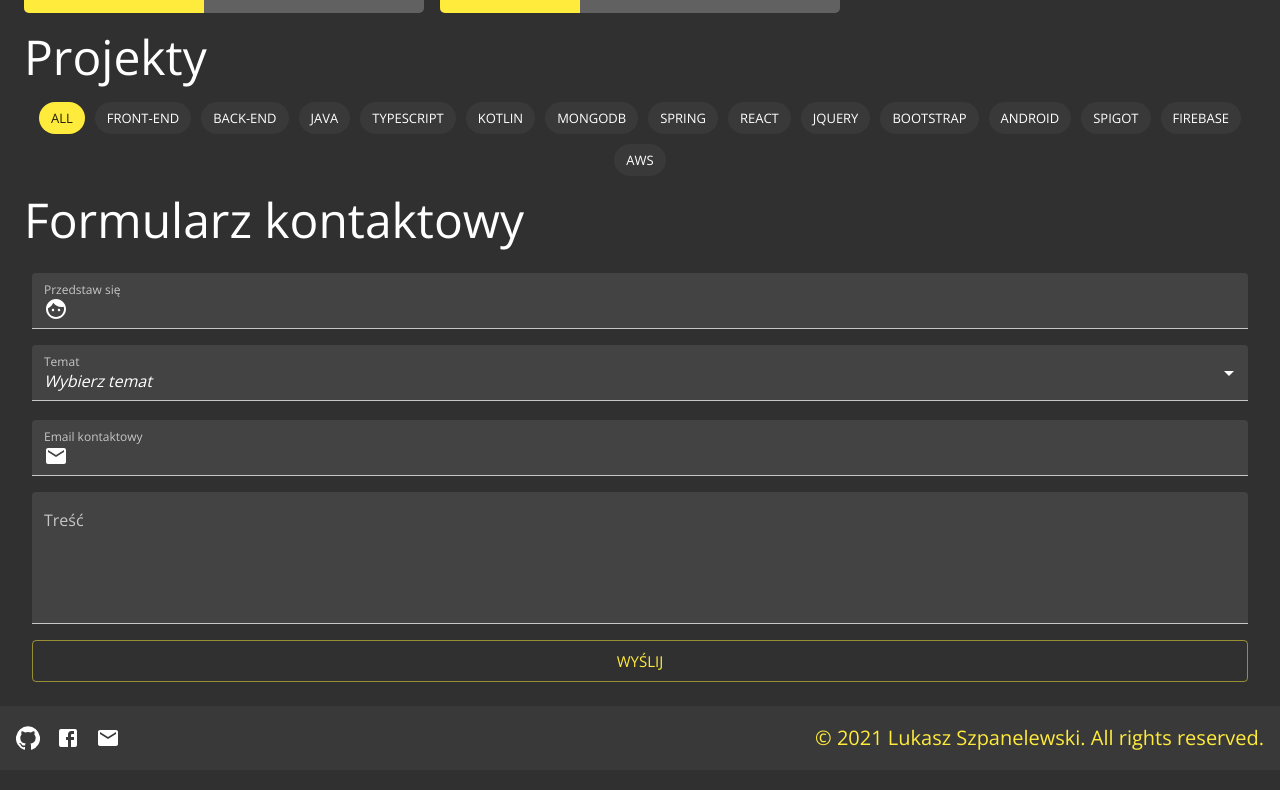
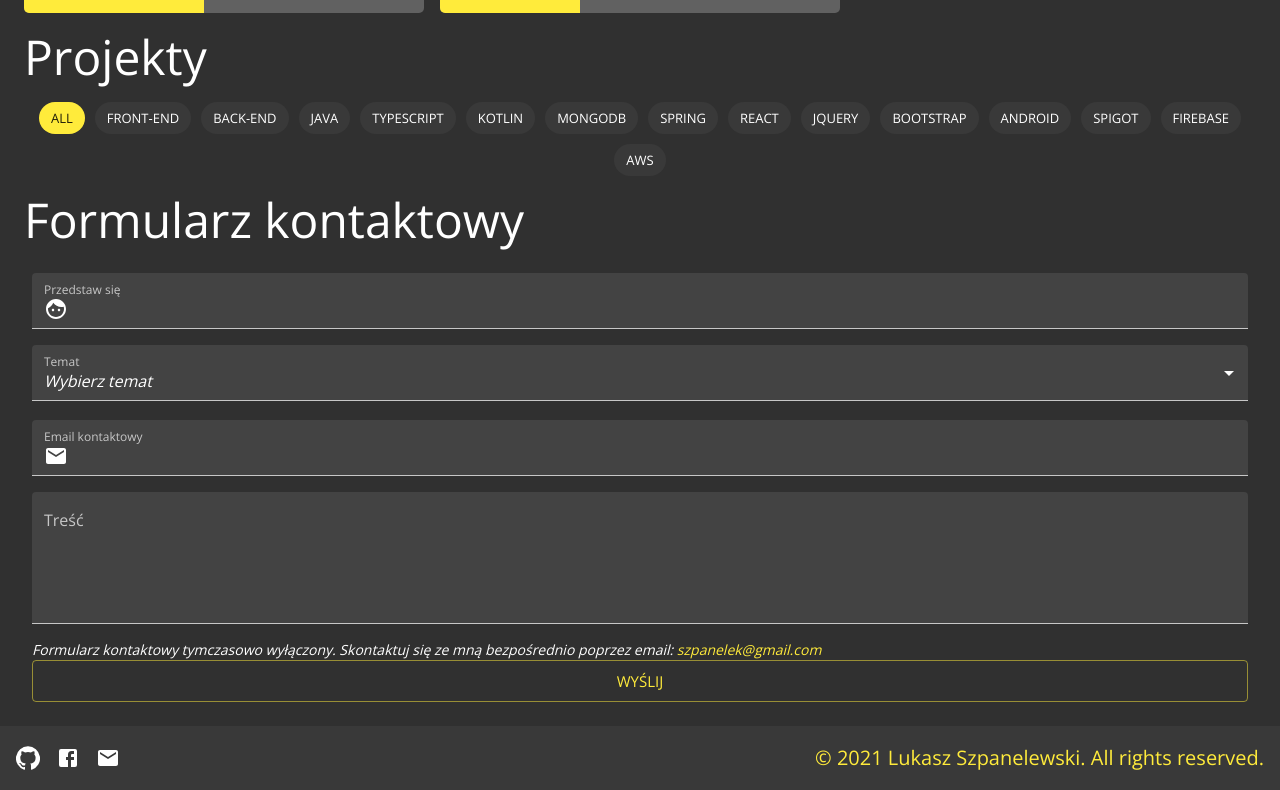
Before and after one commit to szpanel/szpanel-portfolio, a React (Create React App) app: page / in a window 1280 px wide. Shown: the part 1295-2085 px from the top of the page. Built offline with nearby package versions, Linux system fonts and the light colour scheme.

Commit message:
:construction: Temporary disable contact form

```diff
--- a/src/routes/Contact.tsx
+++ b/src/routes/Contact.tsx
@@ -4,7 +4,7 @@ import {
     FormControl,
     FormHelperText,
     InputAdornment,
-    InputLabel,
+    InputLabel, Link,
     MenuItem,
     Select,
     TextField,
@@ -177,6 +177,10 @@ const Contact = () => {
                                 rows={5}/>
                         </Box>
                         <Box p={1} width={1}>
+                            <em>Formularz kontaktowy tymczasowo wyłączony. Skontaktuj się ze
+                                mną bezpośrednio poprzez email:&nbsp;
+                                <Link color="primary" href="mailto:szpanelek@gmail.com">szpanelek@gmail.com</Link>
+                            </em>
                             <Button
                                 type="submit"
                                 disabled={isSubmitting}
```
